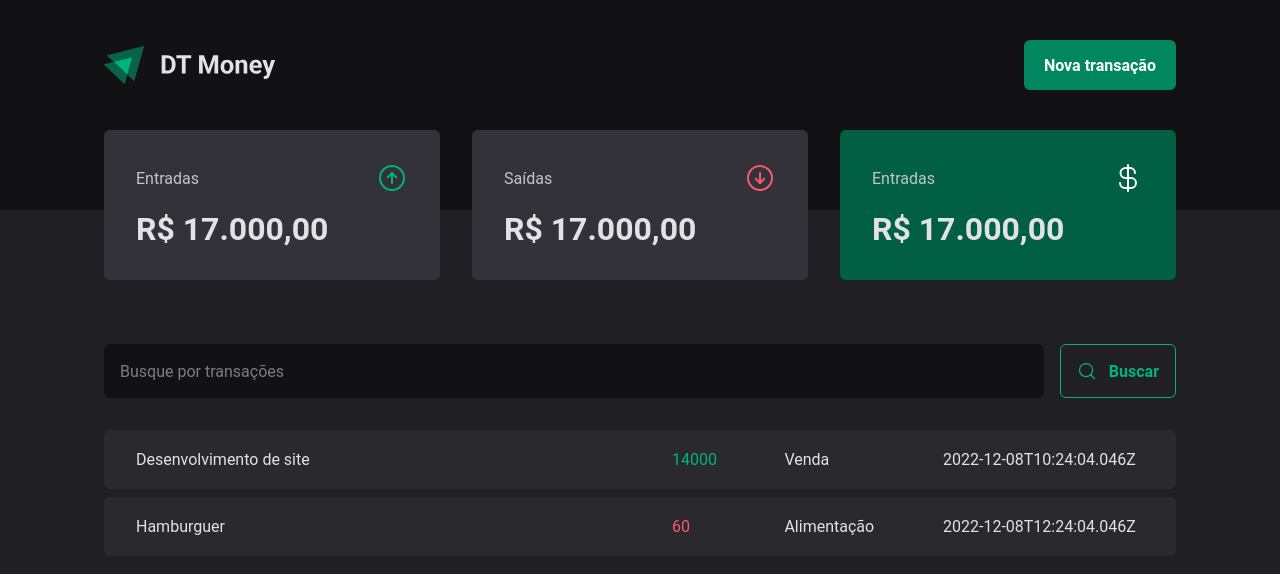
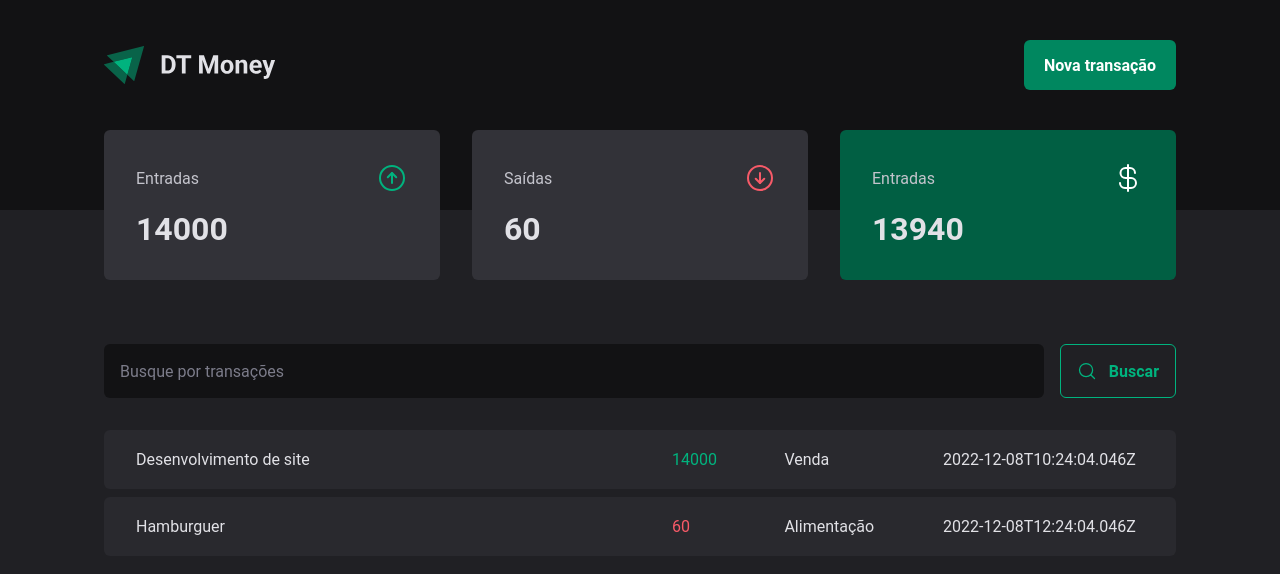
Before and after one commit to Victor19Rodrigues/dt-money, a React app: page / in a window 1280 px wide. Shown: the top 574 px of the page. Built offline with nearby package versions, Linux system fonts and the light colour scheme; data requests are answered from the project's data file; the HTML template or start-up script is replaced by a standard one.

Commit message:
feat: calculate summary values

```diff
--- a/src/components/Summary/index.tsx
+++ b/src/components/Summary/index.tsx
@@ -6,6 +6,25 @@
 export function Summary() {
   const { transactions } = useContext(TransactionsContext)
 
+  const summary = transactions.reduce(
+    (acc, transaction) => {
+      if (transaction.type === 'income') {
+        acc.income += transaction.price
+        acc.total += transaction.price
+      } else {
+        acc.outcome += transaction.price
+        acc.total -= transaction.price
+      }
+
+      return acc
+    },
+    {
+      income: 0,
+      outcome: 0,
+      total: 0,
+    }
+  )
+
   return (
     <SummaryContainer>
       <SummaryCard>
@@ -13,7 +32,7 @@
           <span>Entradas</span>
           <ArrowCircleUp size={32} color='#00b37e' />
         </header>
-        <strong> R$ 17.000,00 </strong>
+        <strong>{summary.income}</strong>
       </SummaryCard>
 
       <SummaryCard>
@@ -21,7 +40,7 @@
           <span>Saídas</span>
           <ArrowCircleDown size={32} color='#f75a68' />
         </header>
-        <strong> R$ 17.000,00 </strong>
+        <strong>{summary.outcome}</strong>
       </SummaryCard>
 
       <SummaryCard variant='green'>
@@ -29,7 +48,7 @@
           <span>Entradas</span>
           <CurrencyDollar size={32} color='#fff' />
         </header>
-        <strong> R$ 17.000,00 </strong>
+        <strong>{summary.total}</strong>
       </SummaryCard>
     </SummaryContainer>
   )
```
